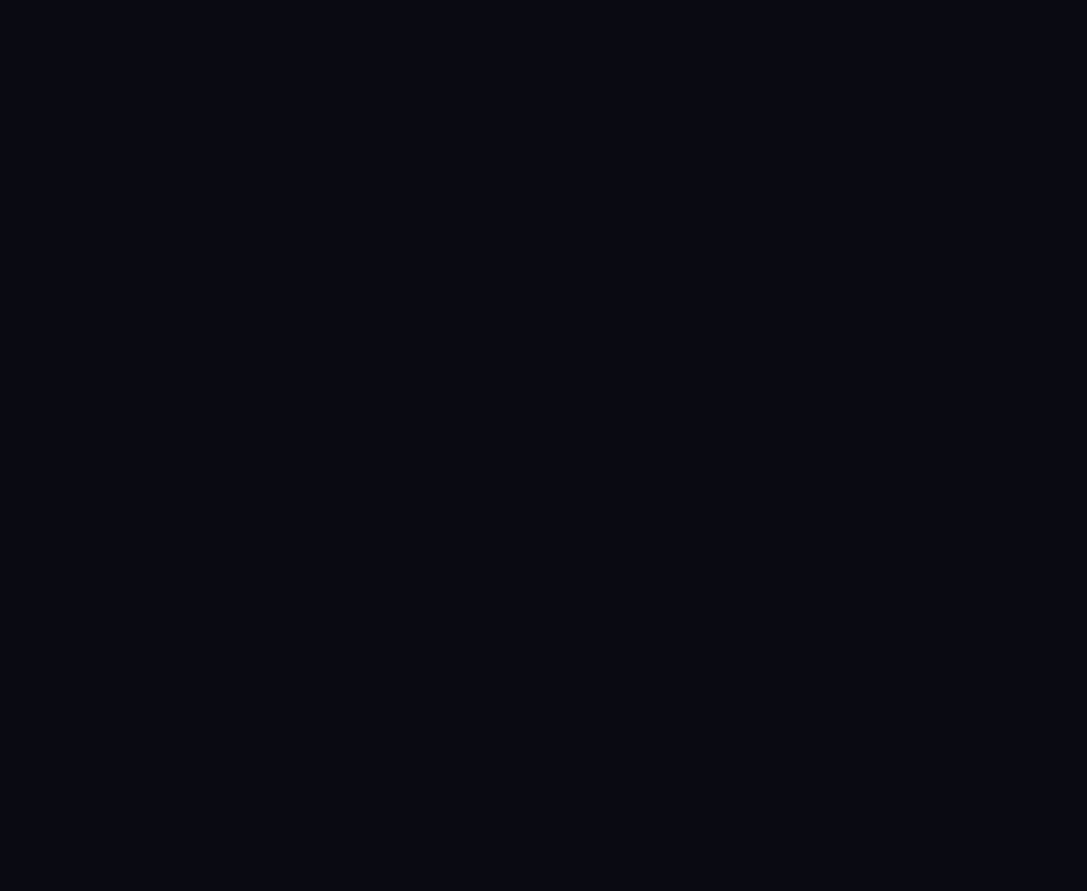
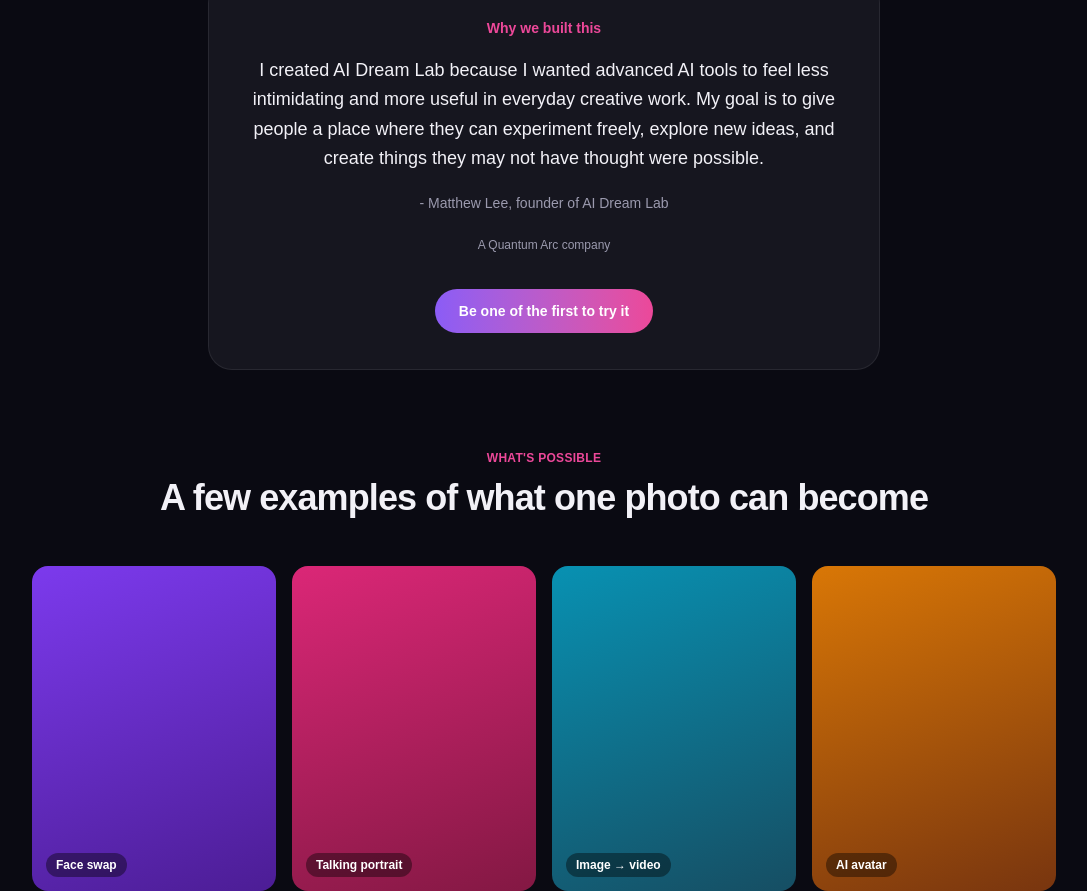
Before and after one commit to HTMLGitHub/aidreamlabs, a Next.js app in the folder web/: page / in a window 1280 px wide. Shown: the part 1913-2804 px from the top of the page, without its empty margins (96-1183 px from the left). Before the commit the page ends 1812 px from the top, so only its background shows below. Built offline with nearby package versions, Linux system fonts and the light colour scheme.

Commit message:
Sprint 1 Step 4: founder note + example gallery

```diff
--- /dev/null
+++ b/web/app/components/ExampleGallery.tsx
@@ -0,0 +1,38 @@
+const EXAMPLES =
+[
+    {label: "Face swap", from: "#7C3AED", to: "#4C1D95"},
+    {label: "Talking portrait", from: "#DB2777", to: "#831843"},
+    {label: "Image → video", from: "#0891B2", to: "#164E63"},
+    {label: "AI avatar", from: "#D97706", to: "#78350F"},
+];
+
+export default function ExampleGallery()
+{
+    return(
+        <section className="px-6 py 20">
+            <div className="mx-auto max-w-5xl">
+                <div className="mx-auto mb-12 max-w xl text-center">
+                    <div className="text-xs font-semibold uppercase tracking-wide text-accent2">
+                        What's possible
+                    </div>
+                    <h2 className="mt-3 text-3xl font-extrabold tracking-tight md:text-4xl">
+                        A few examples of what one photo can become
+                    </h2>
+                </div>
+
+                <div className="grid grid-cols-2 gap-4 md:grid-cols-4">
+                    {
+                        EXAMPLES.map((ex) =>
+                        (
+                            <div key={ex.label} style={{background: `linear-gradient(160deg, ${ex.from}, ${ex.to})`}} className="flex aspect-3/4 items-end rounded-2xl p-3.5">
+                                <span className="rounded-full bg-black/40 px-2.5 py-1 text-xs font-semibold text-white">
+                                    {ex.label}
+                                </span>
+                            </div>
+                        ))
+                    }
+                </div>
+            </div>
+        </section>
+    );
+}
--- /dev/null
+++ b/web/app/components/FounderNote.tsx
@@ -0,0 +1,24 @@
+export default function FounderNote()
+{
+    return (
+        <section className="px-6 py-20">
+            <div className="mx-auto max-w-2xl rounded-3xl border border-border bg-surface p-9 text-center">
+                <span className="text-sm font-semibold text-accent2">
+                    Why we built this
+                </span>
+                <p className="mt-4 text-lg leading-relaxed text-foreground">
+                        I created AI Dream Lab because I wanted advanced AI tools to feel less intimidating and more useful in everyday creative work.
+                        My goal is to give people a place where they can experiment freely, explore new ideas, and create things they may not have thought were possible.
+                </p>
+
+                <p className="mt-5 text-sm text-muted">- Matthew Lee, founder of AI Dream Lab</p>
+                <div className="mt-6 flex flex-col items-center gap-3">
+                    <span className="text-xs text-muted">A Quantum Arc company</span>
+                    <a href="#" className="mt-6 inline-block rounded-full bg-linear-to-r from-accent1 to-accent2 px-6 py-3 text-sm font-semibold text-white">
+                        Be one of the first to try it
+                    </a>
+                </div>
+            </div>
+        </section>
+    );
+}
--- a/web/app/page.tsx
+++ b/web/app/page.tsx
@@ -1,5 +1,7 @@
 "use client"
 
+import ExampleGallery from "./components/ExampleGallery";
+import FounderNote from "./components/FounderNote";
 import Hero from "./components/Hero";
 import Pillars from "./components/Pillars";
 import Stats from "./components/Stats";
@@ -13,6 +15,8 @@
             <TryItDemo/>
             <Stats/>
             <Pillars/>
+            <FounderNote/>
+            <ExampleGallery/>
         </>
     )
 }
```
